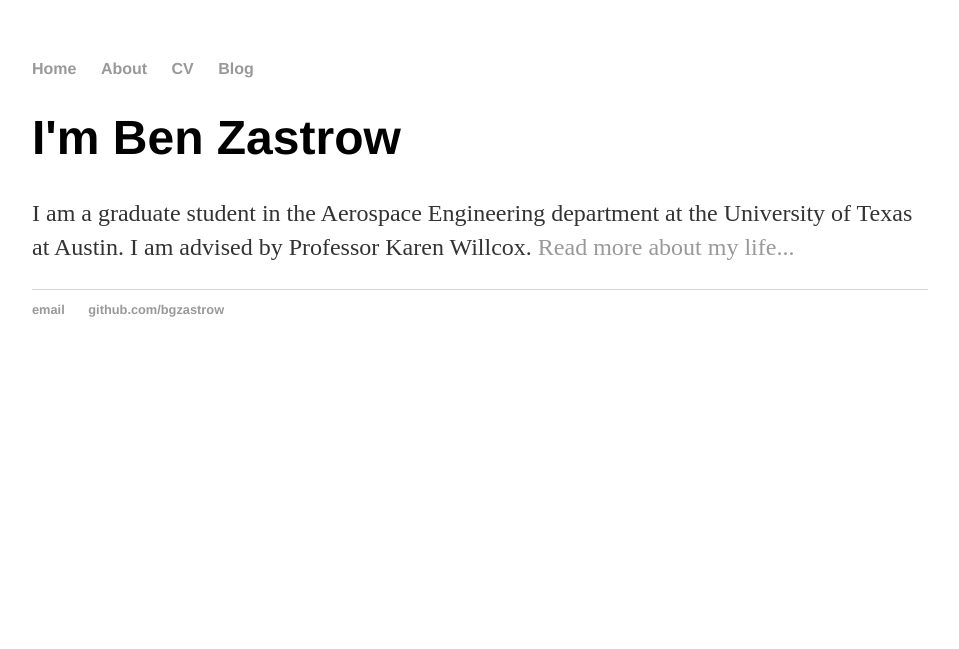
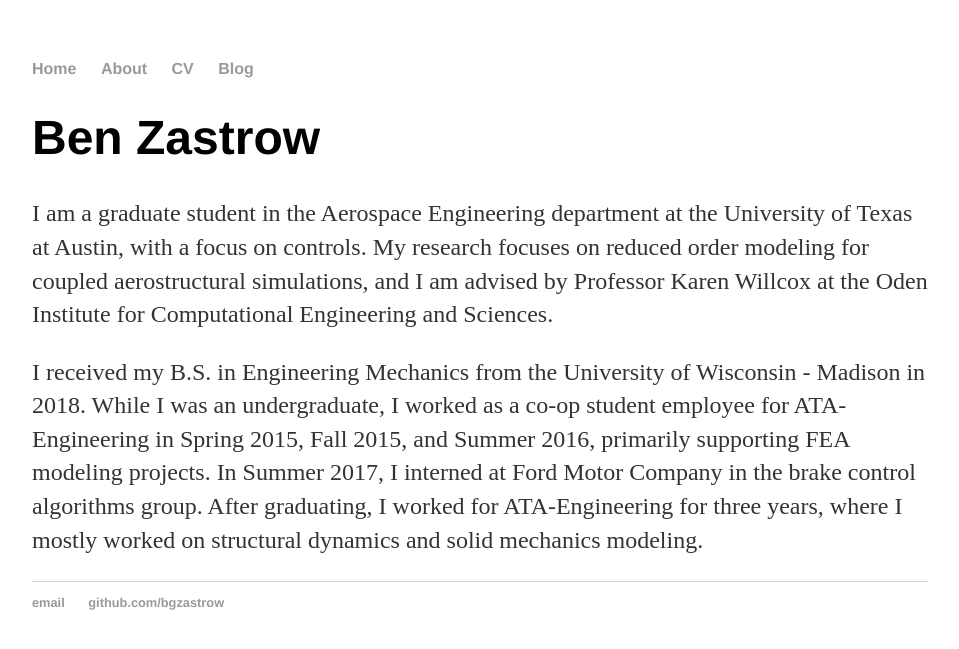
Before and after one commit to bgzastrow/bgzastrow.github.io, a Jekyll site: the page built from index.html, in a window 1280 px wide. Shown: the top 649 px of the page, without its empty margins (160-1119 px from the left). Built offline with Jekyll 4.4.1, drawn with Linux system fonts in a browser that asks for light colours.

Commit message:
Update index.html
Fixed up description

```diff
--- a/index.html
+++ b/index.html
@@ -3,6 +3,14 @@ layout: default
 title: Ben Zastrow
 ---
 <div class="blurb">
-	<h1>I'm Ben Zastrow</h1>
-	<p>I am a graduate student in the Aerospace Engineering department at the University of Texas at Austin. I am advised by Professor Karen Willcox. <a href="/about">Read more about my life...</a></p>
+	<h1>Ben Zastrow</h1>
+	<p>I am a graduate student in the Aerospace Engineering department at the University of Texas at Austin, with a focus on controls.
+		My research focuses on reduced order modeling for coupled aerostructural simulations, and I am advised by Professor Karen
+		Willcox at the Oden Institute for Computational Engineering and Sciences.
+	</p>
+	<p>I received my B.S. in Engineering Mechanics from the University of Wisconsin - Madison in 2018. While I was an undergraduate,
+		I worked as a co-op student employee for ATA-Engineering in Spring 2015, Fall 2015, and Summer 2016, primarily supporting FEA modeling projects.
+		In Summer 2017, I interned at Ford Motor Company in the brake control algorithms group. After graduating, I worked for ATA-Engineering for three years,
+		where I mostly worked on structural dynamics and solid mechanics modeling.
+	</p>
 </div><!-- /.blurb -->
```
